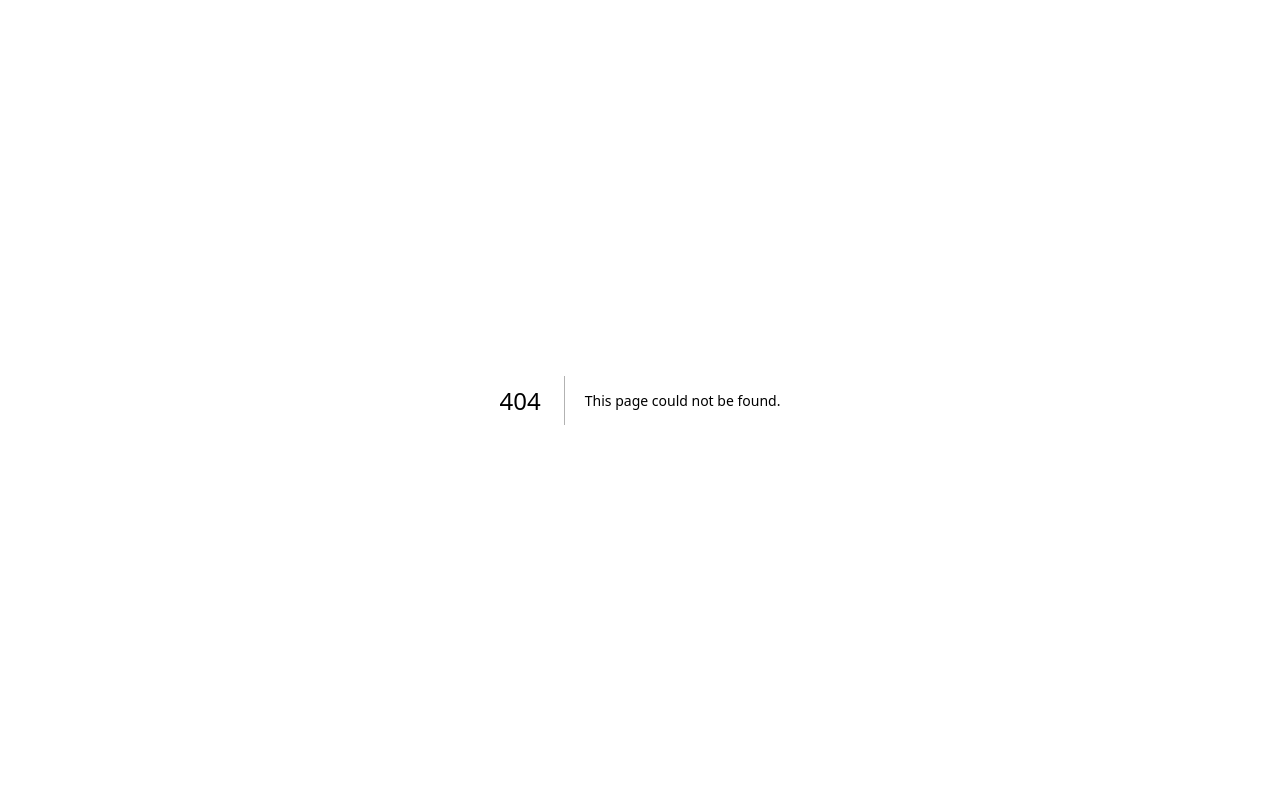
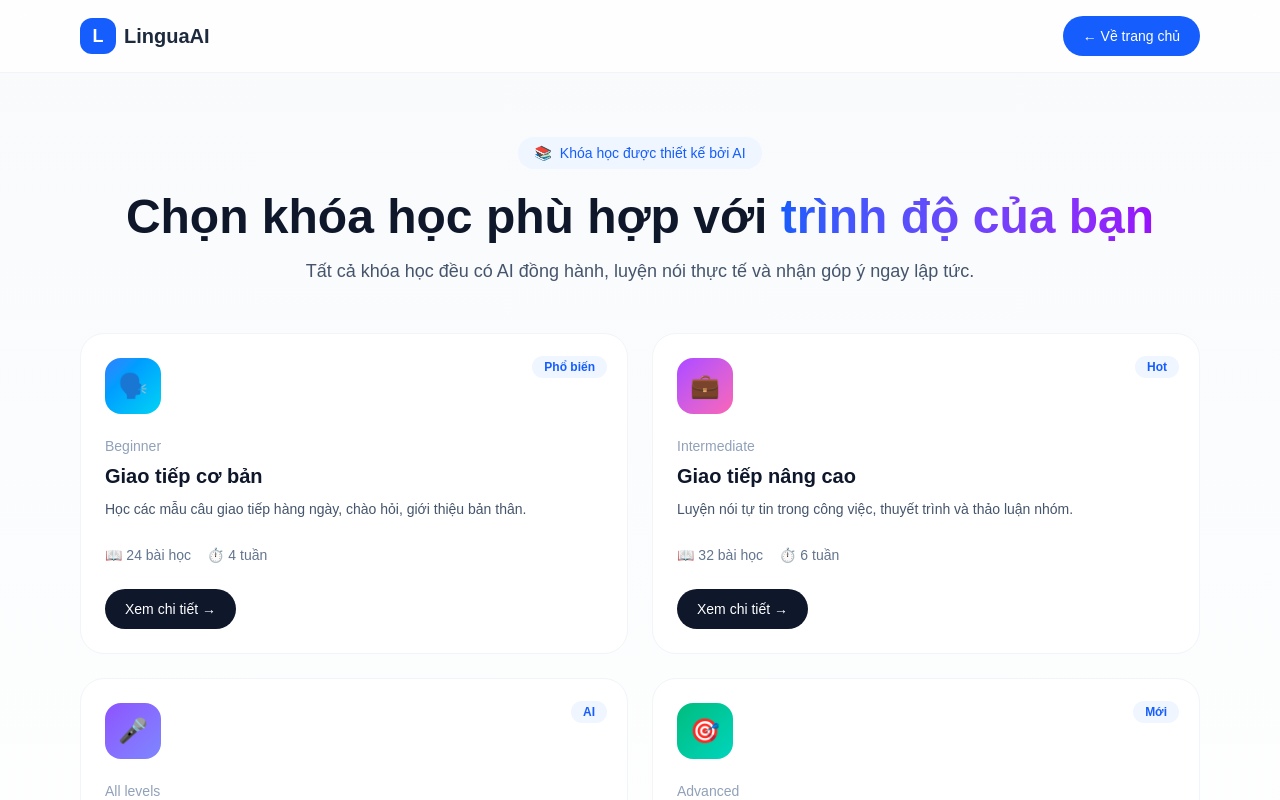
Before and after one commit to DucAnhbtc/nextjs-linguaai, a Next.js app: page /khoahoc in a window 1280 px wide. Before the commit this address had no page. Shown: the top 800 px of the page. Built offline with nearby package versions, Linux system fonts and the light colour scheme.

Commit message:
Khoá Học

```diff
--- /dev/null
+++ b/app/khoahoc/page.tsx
@@ -0,0 +1,145 @@
+import Link from "next/link";
+
+const courses = [
+  {
+    id: 1,
+    title: "Giao tiếp cơ bản",
+    level: "Beginner",
+    description: "Học các mẫu câu giao tiếp hàng ngày, chào hỏi, giới thiệu bản thân.",
+    lessons: 24,
+    duration: "4 tuần",
+    color: "from-blue-500 to-cyan-400",
+    badge: "Phổ biến",
+  },
+  {
+    id: 2,
+    title: "Giao tiếp nâng cao",
+    level: "Intermediate",
+    description: "Luyện nói tự tin trong công việc, thuyết trình và thảo luận nhóm.",
+    lessons: 32,
+    duration: "6 tuần",
+    color: "from-purple-500 to-pink-400",
+    badge: "Hot",
+  },
+  {
+    id: 3,
+    title: "Luyện phát âm chuẩn",
+    level: "All levels",
+    description: "AI phân tích và chỉnh sửa phát âm theo thời gian thực.",
+    lessons: 18,
+    duration: "3 tuần",
+    color: "from-violet-500 to-indigo-400",
+    badge: "AI",
+  },
+  {
+    id: 4,
+    title: "IELTS Speaking",
+    level: "Advanced",
+    description: "Luyện Speaking Part 1-2-3 với AI chấm điểm và góp ý chi tiết.",
+    lessons: 40,
+    duration: "8 tuần",
+    color: "from-emerald-500 to-teal-400",
+    badge: "Mới",
+  },
+];
+
+export default function KhoaHocPage() {
+  return (
+    <div className="min-h-screen bg-gradient-to-b from-slate-50 to-white">
+      {/* Header */}
+      <header className="border-b border-slate-100 bg-white/80 backdrop-blur-md sticky top-0 z-50">
+        <div className="max-w-6xl mx-auto px-4 py-4 flex items-center justify-between">
+          <Link href="/" className="flex items-center gap-2">
+            <div className="w-9 h-9 rounded-xl bg-blue-600 flex items-center justify-center text-white font-bold text-lg">
+              L
+            </div>
+            <span className="text-xl font-bold text-slate-800">LinguaAI</span>
+          </Link>
+
+          <Link
+            href="/"
+            className="px-5 py-2.5 rounded-full bg-blue-600 text-white text-sm font-medium hover:bg-blue-700 transition"
+          >
+            ← Về trang chủ
+          </Link>
+        </div>
+      </header>
+
+      {/* Hero */}
+      <section className="max-w-6xl mx-auto px-4 pt-16 pb-12 text-center">
+        <div className="inline-flex items-center gap-2 px-4 py-1.5 rounded-full bg-blue-50 text-blue-600 text-sm font-medium mb-6">
+          <span>📚</span>
+          <span>Khóa học được thiết kế bởi AI</span>
+        </div>
+
+        <h1 className="text-4xl md:text-5xl font-bold text-slate-900 mb-4">
+          Chọn khóa học phù hợp với{" "}
+          <span className="bg-gradient-to-r from-blue-600 to-purple-600 bg-clip-text text-transparent">
+            trình độ của bạn
+          </span>
+        </h1>
+
+        <p className="text-lg text-slate-600 max-w-2xl mx-auto">
+          Tất cả khóa học đều có AI đồng hành, luyện nói thực tế và nhận góp ý ngay lập tức.
+        </p>
+      </section>
+
+      {/* Danh sách khóa học */}
+      <section className="max-w-6xl mx-auto px-4 pb-20">
+        <div className="grid grid-cols-1 md:grid-cols-2 gap-6">
+          {courses.map((course) => (
+            <div
+              key={course.id}
+              className="group relative bg-white rounded-3xl border border-slate-100 p-6 hover:shadow-xl hover:border-blue-100 transition-all duration-300"
+            >
+              <div className="absolute top-5 right-5">
+                <span className="px-3 py-1 rounded-full text-xs font-semibold bg-blue-50 text-blue-600">
+                  {course.badge}
+                </span>
+              </div>
+
+              <div
+                className={`w-14 h-14 rounded-2xl bg-gradient-to-br ${course.color} flex items-center justify-center text-white text-2xl mb-5`}
+              >
+                {course.id === 1 && "🗣️"}
+                {course.id === 2 && "💼"}
+                {course.id === 3 && "🎤"}
+                {course.id === 4 && "🎯"}
+              </div>
+
+              <div className="mb-1">
+                <span className="text-sm font-medium text-slate-400">
+                  {course.level}
+                </span>
+              </div>
+
+              <h3 className="text-xl font-bold text-slate-900 mb-2 group-hover:text-blue-600 transition">
+                {course.title}
+              </h3>
+
+              <p className="text-slate-600 text-sm mb-6 leading-relaxed">
+                {course.description}
+              </p>
+
+              <div className="flex items-center gap-4 text-sm text-slate-500 mb-6">
+                <span className="flex items-center gap-1.5">
+                  📖 {course.lessons} bài học
+                </span>
+                <span className="flex items-center gap-1.5">
+                  ⏱️ {course.duration}
+                </span>
+              </div>
+
+              <Link
+                href={`/khoahoc/${course.id}`}
+                className="inline-flex items-center gap-2 px-5 py-2.5 rounded-full bg-slate-900 text-white text-sm font-medium hover:bg-blue-600 transition"
+              >
+                Xem chi tiết →
+              </Link>
+            </div>
+          ))}
+        </div>
+      </section>
+    </div>
+  );
+}
```
